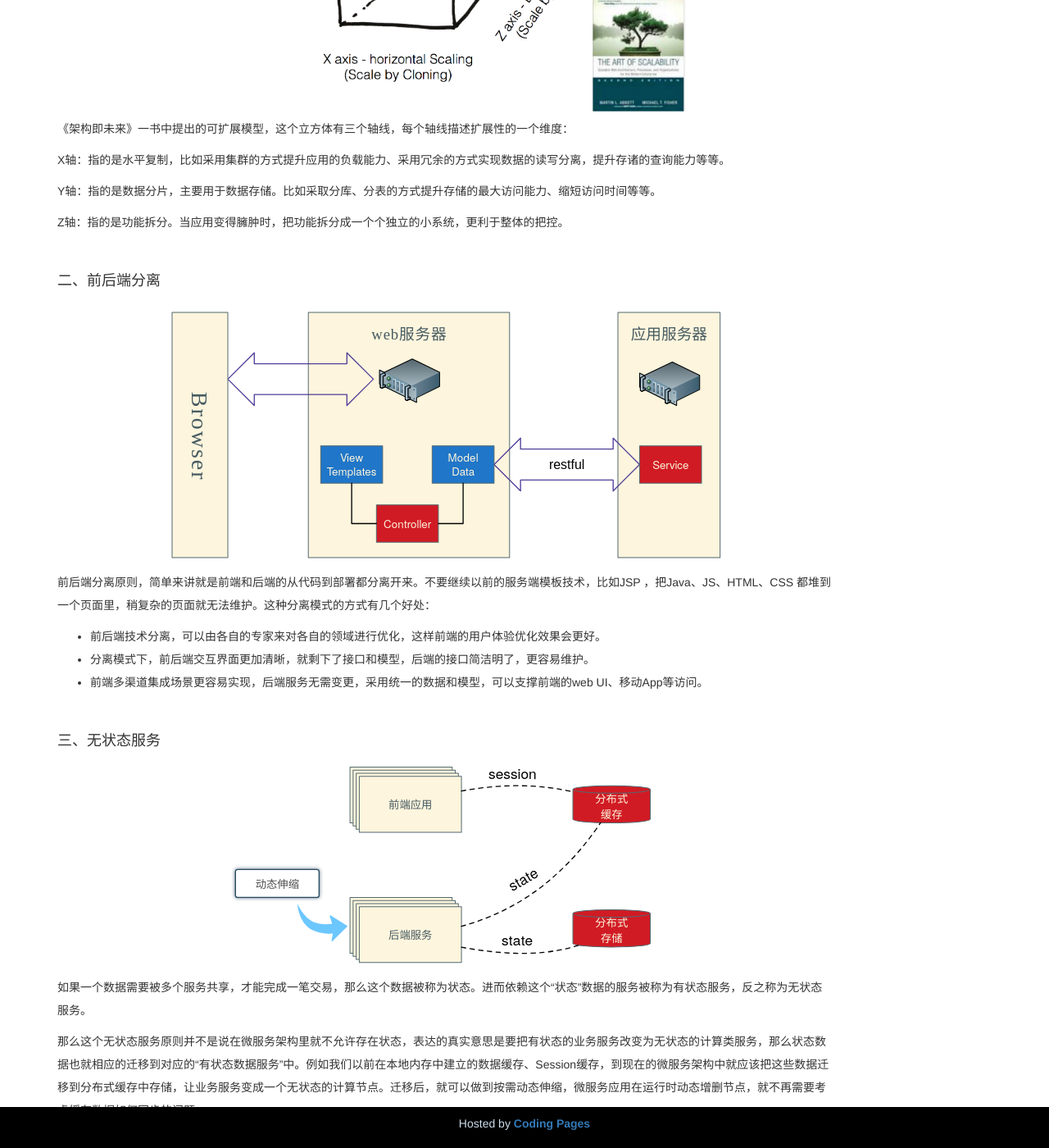
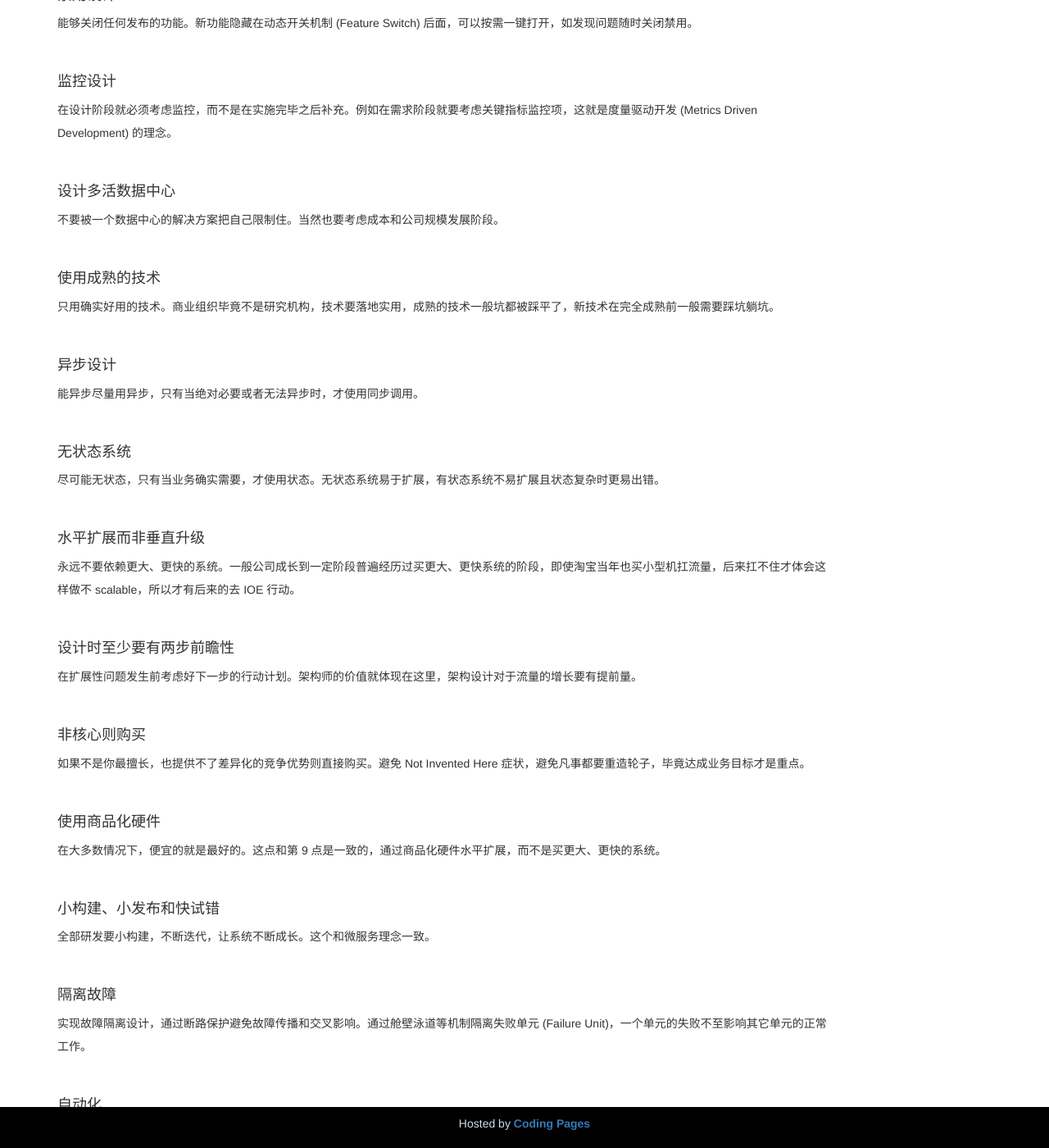
Before and after one commit to OuYangLiang/ouyangliang.github.io, a Jekyll site: the page built from _posts/2018-07-01-架构设计原则.markdown, in a window 1280 px wide and 1400 px high, scrolled down 6740 px. Shown: the whole window at 82% size. Built offline with Jekyll 4.4.1, drawn with Linux system fonts in a browser that asks for light colours; some of the changed text lies outside the part shown.

Commit message:
more principles

```diff
--- a/_posts/2018-07-01-架构设计原则.markdown
+++ b/_posts/2018-07-01-架构设计原则.markdown
@@ -190,6 +190,100 @@ YAGNI感觉和KISS是同一个原则。
 
 <br/>
 
+### 15 条架构原则
+
+---
+
+#### N + 1 设计
+
+永远不要少于两个，通常为三个。比方说无状态的 Web API，一般部署至少 >= 2 个。
+
+<br/>
+
+#### 回滚设计
+
+确保系统可以回滚到以前发布过的任何版本。可以通过发布系统保留历史版本，或者代码中引入动态开关切换机制 (Feature Switch)。
+
+<br/>
+
+#### 禁用设计
+
+能够关闭任何发布的功能。新功能隐藏在动态开关机制 (Feature Switch) 后面，可以按需一键打开，如发现问题随时关闭禁用。
+
+<br/>
+
+#### 监控设计
+
+在设计阶段就必须考虑监控，而不是在实施完毕之后补充。例如在需求阶段就要考虑关键指标监控项，这就是度量驱动开发 (Metrics Driven Development) 的理念。
+
+<br/>
+
+#### 设计多活数据中心
+
+不要被一个数据中心的解决方案把自己限制住。当然也要考虑成本和公司规模发展阶段。
+
+<br/>
+
+#### 使用成熟的技术
+
+只用确实好用的技术。商业组织毕竟不是研究机构，技术要落地实用，成熟的技术一般坑都被踩平了，新技术在完全成熟前一般需要踩坑躺坑。
+
+<br/>
+
+#### 异步设计
+
+能异步尽量用异步，只有当绝对必要或者无法异步时，才使用同步调用。
+
+<br/>
+
+#### 无状态系统
+
+尽可能无状态，只有当业务确实需要，才使用状态。无状态系统易于扩展，有状态系统不易扩展且状态复杂时更易出错。
+
+<br/>
+
+#### 水平扩展而非垂直升级
+
+永远不要依赖更大、更快的系统。一般公司成长到一定阶段普遍经历过买更大、更快系统的阶段，即使淘宝当年也买小型机扛流量，后来扛不住才体会这样做不 scalable，所以才有后来的去 IOE 行动。
+
+<br/>
+
+#### 设计时至少要有两步前瞻性
+
+在扩展性问题发生前考虑好下一步的行动计划。架构师的价值就体现在这里，架构设计对于流量的增长要有提前量。
+
+<br/>
+
+#### 非核心则购买
+
+如果不是你最擅长，也提供不了差异化的竞争优势则直接购买。避免 Not Invented Here 症状，避免凡事都要重造轮子，毕竟达成业务目标才是重点。
+
+<br/>
+
+#### 使用商品化硬件
+
+在大多数情况下，便宜的就是最好的。这点和第 9 点是一致的，通过商品化硬件水平扩展，而不是买更大、更快的系统。
+
+<br/>
+
+#### 小构建、小发布和快试错
+
+全部研发要小构建，不断迭代，让系统不断成长。这个和微服务理念一致。
+
+<br/>
+
+#### 隔离故障
+
+实现故障隔离设计，通过断路保护避免故障传播和交叉影响。通过舱壁泳道等机制隔离失败单元 (Failure Unit)，一个单元的失败不至影响其它单元的正常工作。
+
+<br/>
+
+#### 自动化
+
+设计和构建自动化的过程。如果机器可以做，就不要依赖于人。自动化是 DevOps 的基础。
+
+<br/>
+
 ### 微服务的4个设计原则
 
 ---
```
